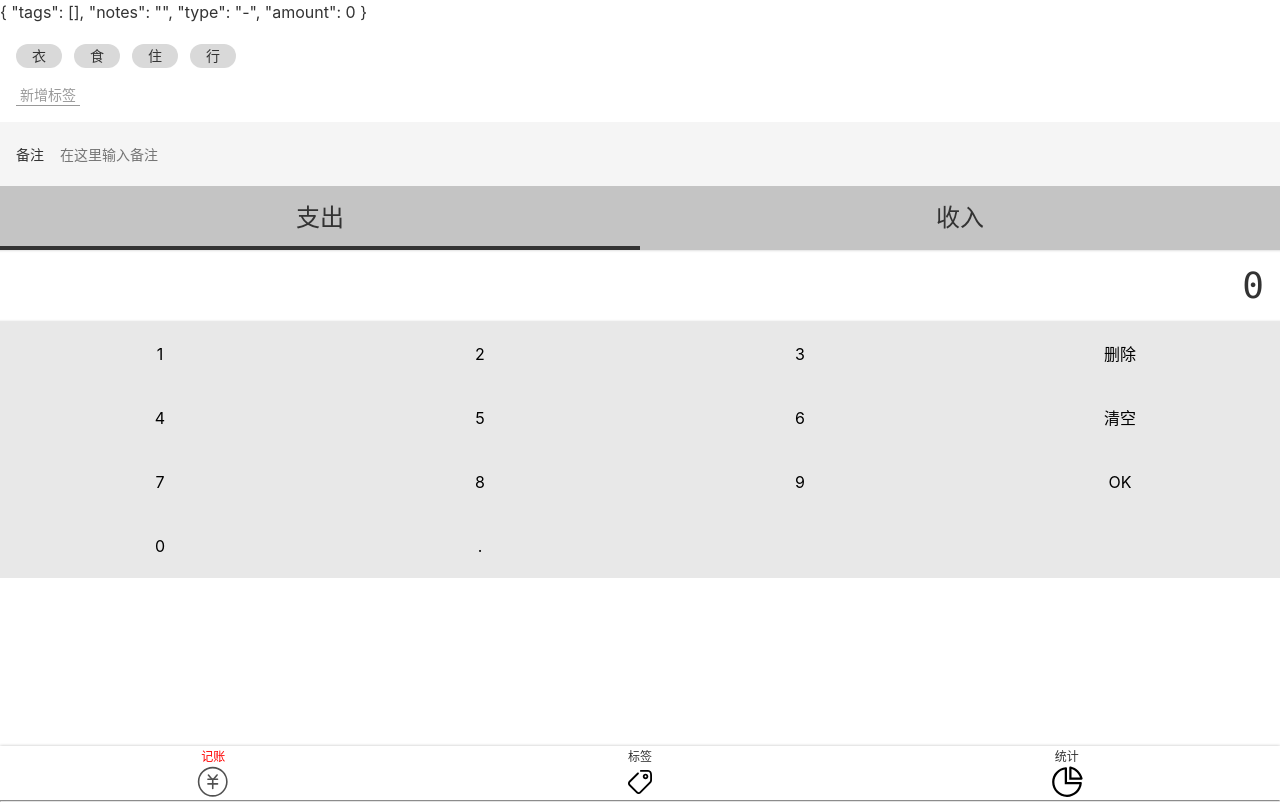
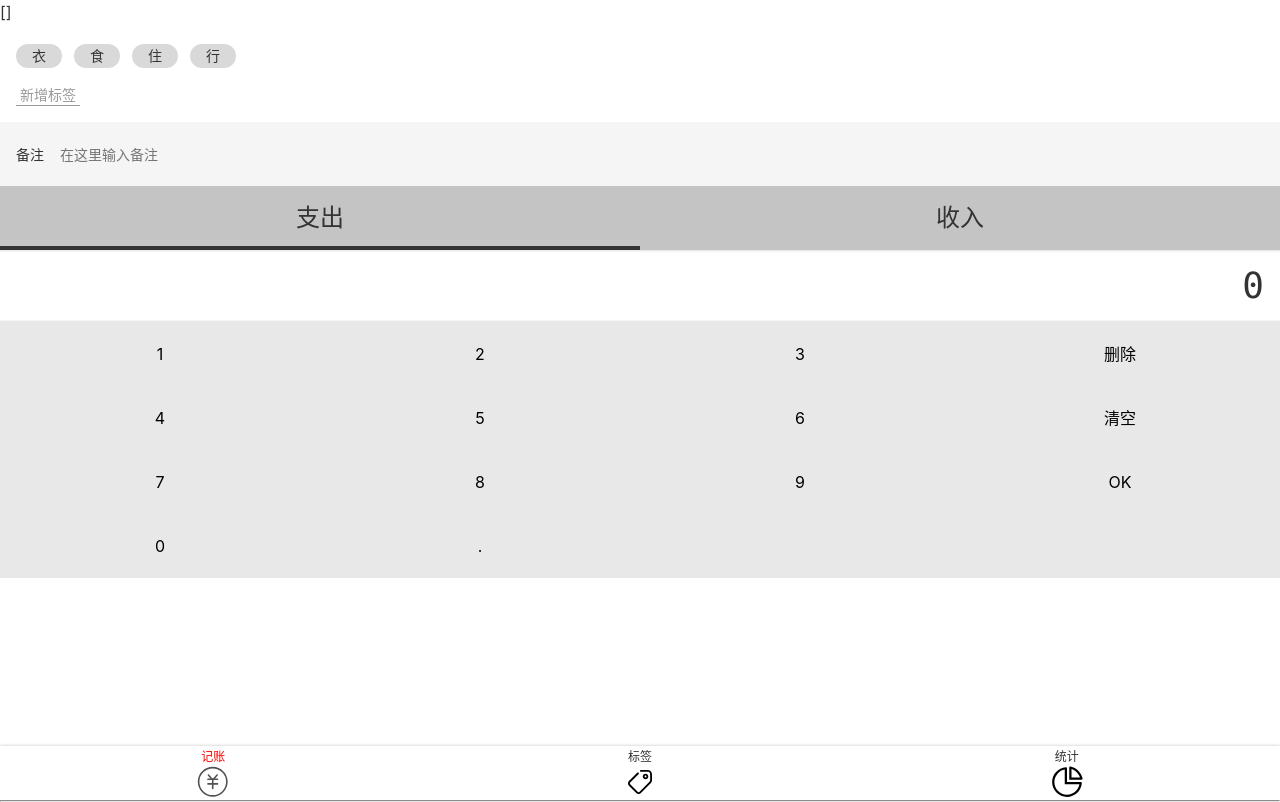
Before and after one commit to zerochenkun/vue-morney, a Vue app: page /#/money in a window 1280 px wide. Built offline with nearby package versions, Linux system fonts and the light colour scheme.

Commit message:
feat: 添加 localStroge 与 NumberPad 记录时间

```diff
--- a/src/components/Money/NumberPad.vue
+++ b/src/components/Money/NumberPad.vue
@@ -53,7 +53,8 @@
             this.output = '0'
         }
         ok(){
-            this.$emit('update:value',this.output)
+            this.$emit('update:value',this.output);
+            this.$emit('submit',this.output);
         }
     }
 </script>
--- a/src/views/Money.vue
+++ b/src/views/Money.vue
@@ -1,10 +1,10 @@
 <template>
     <Layout class-prefix="layout">
-    {{record}}
+    {{recordList}}
         <Tags :data-source.sync="tags" @update:value='onUpdateTags'/>
         <Notes @update:value="onUpdateNotes" />
         <Types :value.sync="record.type" />
-        <NumberPad @update:value="onUpdateAmount" />
+        <NumberPad @update:value="onUpdateAmount" @submit="saveRecord" />
     </Layout>
 </template>
 
@@ -16,11 +16,14 @@
     import Tags from '@/components/Money/Tags.vue';
     import {Component} from 'vue-property-decorator';
 
+    const recordList: Record[] = JSON.parse(window.localStorage.getItem('recordList') || '[]');
+
     type Record = {
         tags: string[];
         notes: string;
         type: string;
         amount: number;
+        createdAt?: Date;
     }
 
     @Component({
@@ -28,6 +31,7 @@
     })
     export default class Money extends Vue {
         tags = ['衣','食','住','行'];
+        recordList: Record[] = recordList;
         record: Record = {
             tags:[],notes:'',type:'-',amount:0
         }
@@ -41,6 +45,11 @@
         onUpdateAmount(value: string){
             this.record.amount = parseFloat(value)
         }
+        saveRecord(){
+            const record2: Record = JSON.parse(JSON.stringify(this.record));
+            record2.createdAt = new Date();
+            this.recordList.push(record2)
+        }
     }
 </script>
 
```
